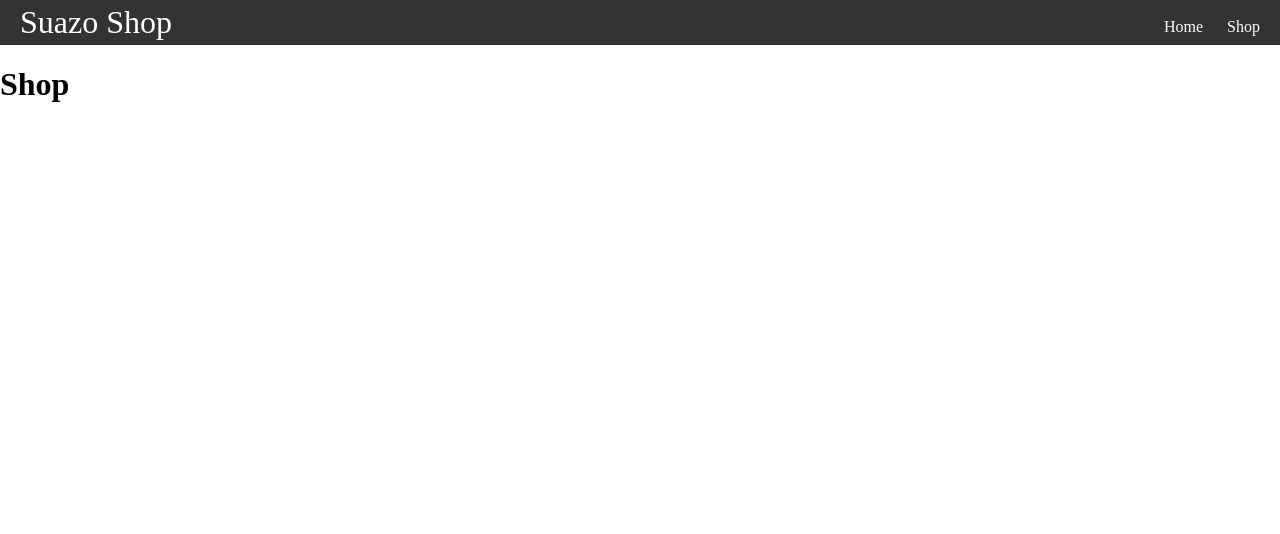
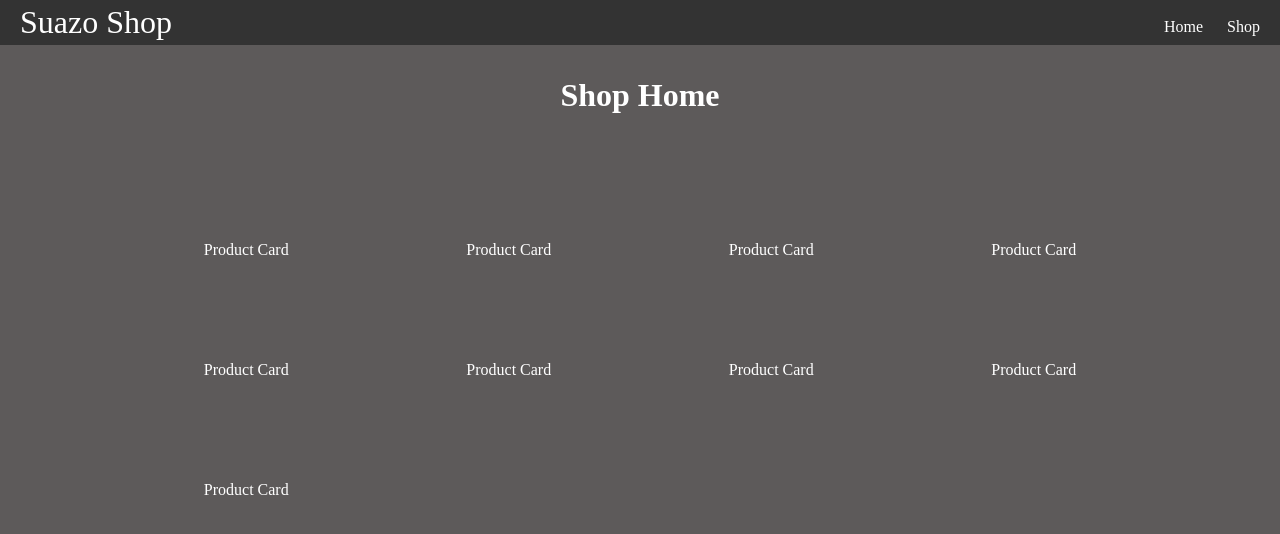
Before and after one commit to rsuazo/odin_shoppingcart, a React (Vite) app: page /shop in a window 1280 px wide. Shown: the top 534 px of the page. Built offline with nearby package versions, Linux system fonts and the light colour scheme.

Commit message:
Add products and basic grid styling/formatting

```diff
--- a/src/NavBar.jsx
+++ b/src/NavBar.jsx
@@ -1,4 +1,4 @@
-import "./NavBar.css";
+import "./styles/NavBar.css";
 import { Link } from "react-router-dom";
 
 export default function NavBar() {
--- /dev/null
+++ b/src/components/ProductCard.jsx
@@ -0,0 +1,7 @@
+export default function ProductCard() {
+  return (
+    <>
+      <div className="product">Product Card</div>
+    </>
+  );
+}
--- a/src/pages/ShopPage.jsx
+++ b/src/pages/ShopPage.jsx
@@ -1,5 +1,25 @@
+import "../styles/ShopPage.css";
+import ProductCard from "../components/ProductCard";
+
 function ShopPage() {
-  return <h1>Shop</h1>;
+  return (
+    <>
+      <div className="shop_container">
+        <h1>Shop Home</h1>
+        <div className="product_card_container">
+          <ProductCard />
+          <ProductCard />
+          <ProductCard />
+          <ProductCard />
+          <ProductCard />
+          <ProductCard />
+          <ProductCard />
+          <ProductCard />
+          <ProductCard />
+        </div>
+      </div>
+    </>
+  );
 }
 
 export default ShopPage;
--- /dev/null
+++ b/src/styles/ShopPage.css
@@ -0,0 +1,29 @@
+.shop_container {
+  background-color: #5d5a5a;
+  min-height: 100vh;
+}
+
+h1 {
+  display: flex;
+  justify-content: center;
+  align-items: center;
+  height: 100px;
+  margin: 0;
+  color: white;
+}
+
+.product_card_container {
+  height: 100%;
+  margin: 50px 25px;
+  padding: 5px 100px;
+  display: grid;
+  grid-gap: 20px;
+  grid-auto-rows: 100px;
+  grid-template-columns: repeat(auto-fill, minmax(200px, 1fr));
+  color: white;
+}
+
+.product {
+  justify-self: center;
+  align-self: center;
+}
```
Also changed, not shown: src/styles/NavBar.css (renamed from src/NavBar.css).
